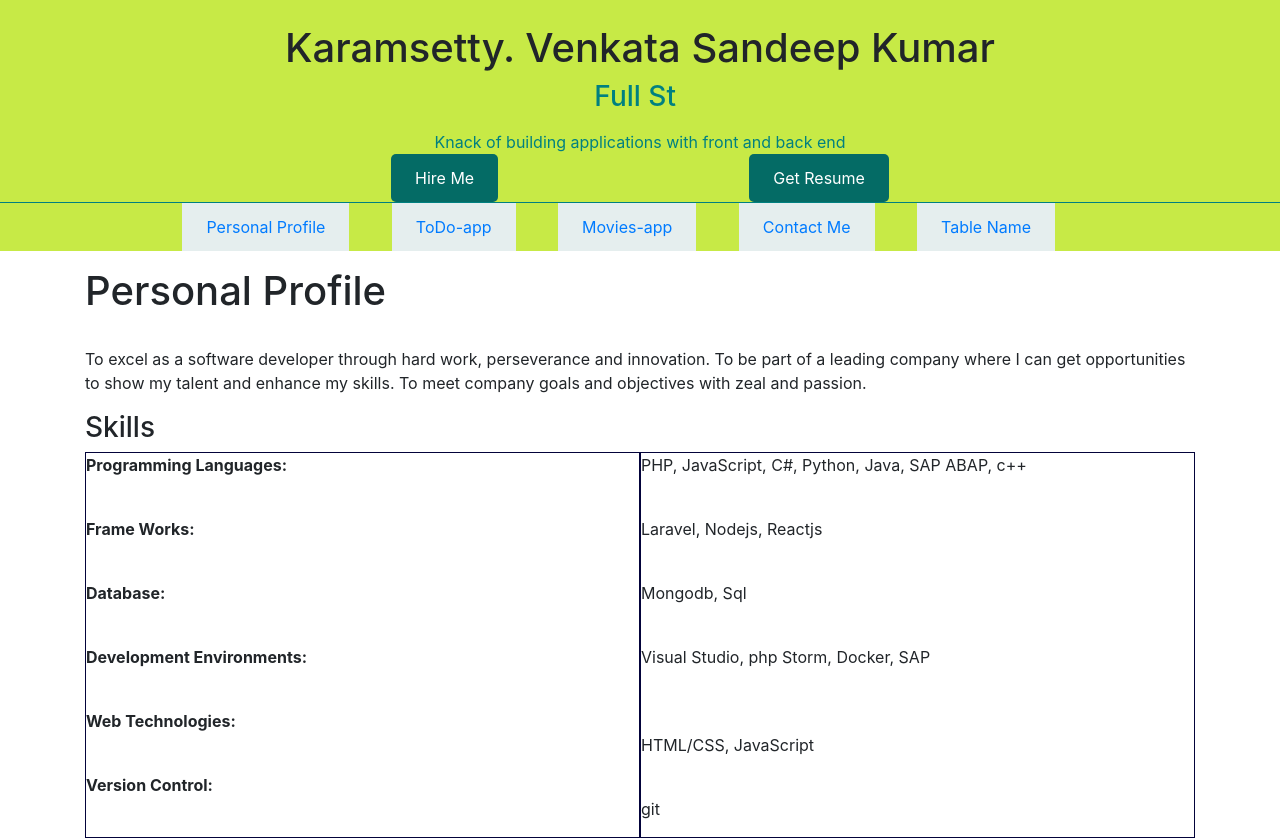
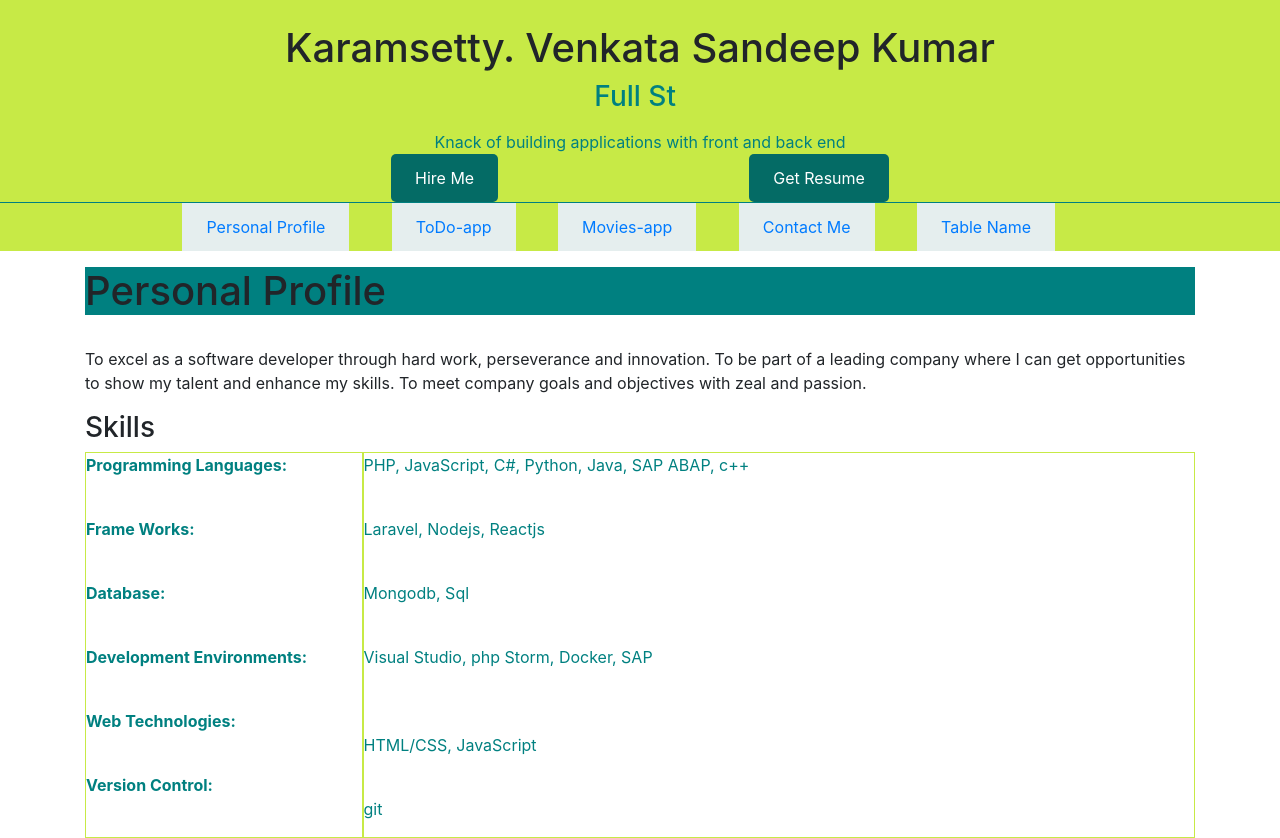
Before and after one commit to karamsetty09/ReactTableDisplay, a React (Create React App) app: page / in a window 1280 px wide. Built offline with nearby package versions, Linux system fonts and the light colour scheme.

Commit message:
coloring to application.

```diff
--- a/package.json
+++ b/package.json
@@ -23,7 +23,8 @@
     "start": "react-scripts start",
     "build": "react-scripts build",
     "test": "react-scripts test",
-    "eject": "react-scripts eject"
+    "eject": "react-scripts eject",
+    "dev": "parcel index.js --open"
   },
   "eslintConfig": {
     "extends": [
@@ -44,6 +45,7 @@
     ]
   },
   "devDependencies": {
-    "gh-pages": "^3.1.0"
+    "gh-pages": "^3.1.0",
+    "parcel-bundler": "^1.12.5"
   }
 }
--- a/src/App.jsx
+++ b/src/App.jsx
@@ -6,6 +6,7 @@ import Todo from './components/todoappUI/todo';
 import ContactMe from './components/contactMe';
 import Profile from './components/Profile/profile';
 import Header from './components/header/header';
+import sideBar from './components/sidebar/sideBar.jsx';
 import React, { Component } from 'react';
 import { BrowserRouter as Router, Switch, Route, Link } from 'react-router-dom';
 
--- a/src/components/Profile/profile.css
+++ b/src/components/Profile/profile.css
@@ -1,13 +1,25 @@
-.container {
-
+.profile-container {
+  background: #008080;
 }
 
 * {
   box-sizing: border-box;
 }
 
-.child {
-  border: 1px solid rgb(3, 3, 58);
+.child1 {
+  border: 1px solid #c7ea46;
   float: left;
-  width: 50%;
+  width: 25%;
+  color: #008080;
 }
+
+.child2 {
+  border: 1px solid #c7ea46;
+  float: left;
+  width: 75%;
+  color: #008080;
+}
+
+.h1-color {
+  color: #008080;
+}
--- a/src/components/Profile/profile.jsx
+++ b/src/components/Profile/profile.jsx
@@ -4,7 +4,7 @@ import './profile.css'
 export default function profile() {
   return (
     <div class="container">
-      <h1>Personal Profile</h1>
+      <h1 class="profile-container">Personal Profile</h1>
       <br />
       <p>
         To excel as a software developer through hard work, perseverance and
@@ -14,7 +14,7 @@ export default function profile() {
       </p>
       <section>
         <h3>Skills</h3>
-        <section className="child">
+        <section className="child1">
           <p>
             <strong>Programming Languages:</strong>{" "}
           </p>
@@ -40,7 +40,7 @@ export default function profile() {
           </p>
           <br />
         </section>
-        <section className="child">
+        <section className="child2">
           <p>PHP, JavaScript, C#, Python, Java, SAP ABAP, c++</p>
           <br />
           <p>Laravel, Nodejs, Reactjs</p>
--- /dev/null
+++ b/src/components/sidebar/sideBar.jsx
@@ -0,0 +1,7 @@
+import React from 'react'
+
+export default function sideBar() {
+  return (
+    <div>sideBar</div>
+  )
+}
```
Also changed, not shown: src/components/sidebar/sideBar.css (added), 1 other file (tests, documents, lock files or other folders).
